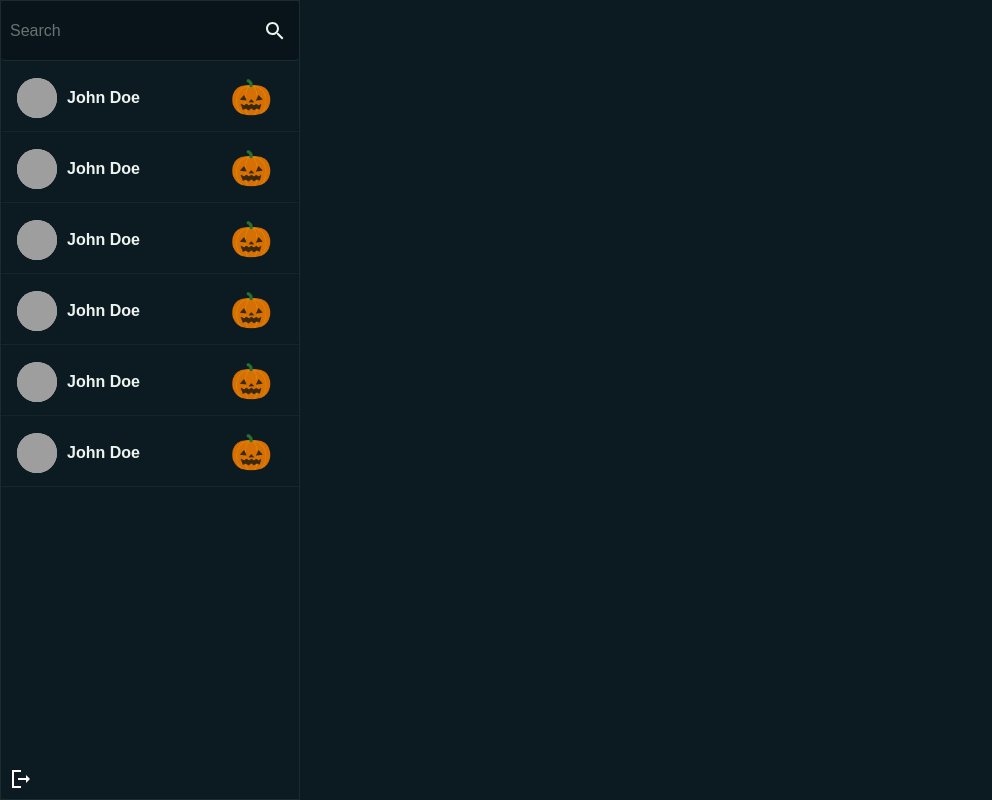
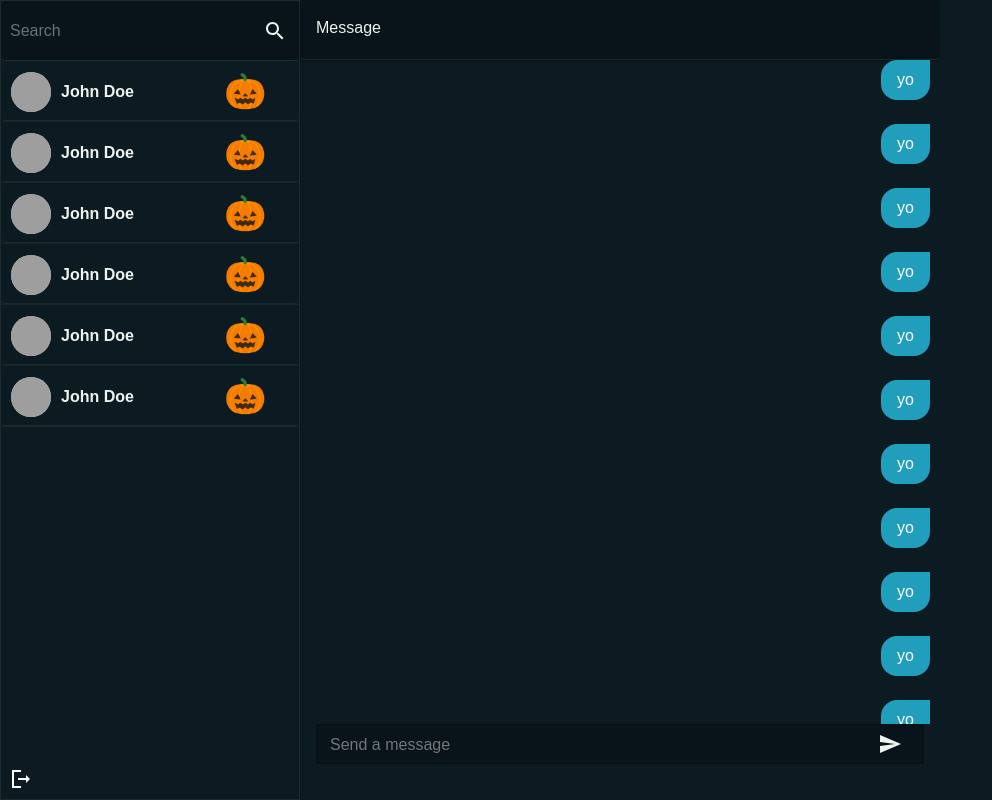
Before and after one commit to CrazySamuray/socket-chat-app, a React (Vite) app in the folder frontend/: page / in a window 1280 px wide. Shown: the whole page, without its empty margins (0-992 px from the left). Built offline with nearby package versions, Linux system fonts and the light colour scheme; grey boxes are pictures that could not be loaded.

Commit message:
change minor ui tweaks

```diff
--- a/frontend/src/App.jsx
+++ b/frontend/src/App.jsx
@@ -2,8 +2,6 @@
 import React from "react";
 import { CssBaseline, ThemeProvider } from "@mui/material";
 import Background from "./components/styledComponents/Background";
-import Login from "./pages/Login.jsx";
-import SignUp from "./pages/signup/SignUp.jsx";
 import theme from "./theme/theme";
 import Home from "./pages/Home.jsx";
 
--- a/frontend/src/components/sidebar/Conversation.jsx
+++ b/frontend/src/components/sidebar/Conversation.jsx
@@ -11,12 +11,13 @@ import {
 const Conversation = () => {
   return (
     <>
-      <Card sx={{ maxHeight: 70, backgroundColor: "#0c1b22" }}>
-        <CardContent style={{ flex: 1 }}>
+      <Card>
+        <CardContent style={{ flex: 1, alignItems: "center" }}>
           <Box
-            style={{
+            sx={{
               display: "flex",
               alignItems: "center",
+              padding: "10px",
             }}
           >
             <Avatar>
--- a/frontend/src/components/sidebar/SearchInput.jsx
+++ b/frontend/src/components/sidebar/SearchInput.jsx
@@ -28,12 +28,6 @@ const SearchInput = () => {
 
   return (
     <Paper
-      style={{
-        backgroundColor: "#081419",
-        borderBottom: "1px solid #1c2b2e",
-        color: "#edf3ee",
-        height: "60px",
-      }}
       component="form"
       onSubmit={handleSubmit}
       elevation={0}
--- a/frontend/src/components/sidebar/Sidebar.jsx
+++ b/frontend/src/components/sidebar/Sidebar.jsx
@@ -1,10 +1,13 @@
 import { Box } from "@mui/material";
+import theme from "../../theme/theme";
+import { ThemeProvider } from "@mui/material";
 import Conversations from "./ConversationWrapper";
 import LogoutButton from "./LogoutButton";
 import SearchInput from "./SearchInput";
 
 const Sidebar = () => {
   return (
+    <ThemeProvider theme={theme}>
       <Box
         sx={{
           border: "1px solid #1c2b2e",
@@ -18,6 +21,7 @@ const Sidebar = () => {
         <Conversations />
         <LogoutButton />
       </Box>
+    </ThemeProvider>
   );
 };
 export default Sidebar;
--- a/frontend/src/components/styledComponents/Background.jsx
+++ b/frontend/src/components/styledComponents/Background.jsx
@@ -2,7 +2,7 @@ import { Box } from "@mui/material";
 import { styled } from "@mui/system";
 
 const Background = styled(Box)(({ theme }) => ({
-  backgroundColor: "#0c1b22", // Replace with your desired background color
+  backgroundColor: theme.Background,
   minHeight: "100vh",
   display: "flex",
   justifyContent: "center",
--- a/frontend/src/pages/Home.jsx
+++ b/frontend/src/pages/Home.jsx
@@ -1,16 +1,16 @@
 import { Grid } from "@mui/material";
-// import MessageContainer from "../../components/messages/MessageContainer";
+import MessageContainer from "../components/messages/MessageContainer";
 import Sidebar from "../components/sidebar/Sidebar";
 
 const Home = () => {
   return (
-    <Grid container spacing={2}>
-      <Grid item xs={12} sm={4}>
+    <Grid container>
+      <Grid item>
         <Sidebar />
       </Grid>
-      {/* <Grid item xs={12} sm={8}>
+      <Grid item sm={6}>
         <MessageContainer />
-      </Grid> */}
+      </Grid>
     </Grid>
   );
 };
--- a/frontend/src/theme/theme.jsx
+++ b/frontend/src/theme/theme.jsx
@@ -2,6 +2,47 @@
 import { createTheme } from "@mui/material/styles";
 
 const theme = createTheme({
+  components: {
+    MuiStack: {
+      styleOverrides: { root: { minWidth: "450px", flex: "flex-col" } },
+    },
+    MuiTextField: {
+      styleOverrides: {
+        root: {
+          backgroundColor: "#081419",
+          input: { color: "#ffffff" },
+          placeholder: { color: "#ffffff" },
+        },
+      },
+    },
+    MuiPaper: {
+      styleOverrides: {
+        root: {
+          backgroundColor: "#081419",
+          borderBottom: "1px solid #1c2b2e",
+          color: "#edf3ee",
+          height: "60px",
+          placeholder: { color: "#ffffff" },
+        },
+      },
+    },
+    MuiCard: {
+      styleOverrides: {
+        root: {
+          maxHeight: 70,
+          backgroundColor: "#0c1b22",
+          alignItems: "center",
+        },
+      },
+    },
+    MuiCardContent: {
+      styleOverrides: {
+        root: {
+          padding: 0,
+        },
+      },
+    },
+  },
   palette: {
     primary: {
       main: "#0f2936",
@@ -10,7 +51,7 @@ const theme = createTheme({
       main: "#219ebc",
     },
     background: {
-      default: "#0f2936",
+      default: "#0c1b22",
     },
   },
   typography: {
```
Lines whose indentation alone changed are shown as unchanged.
